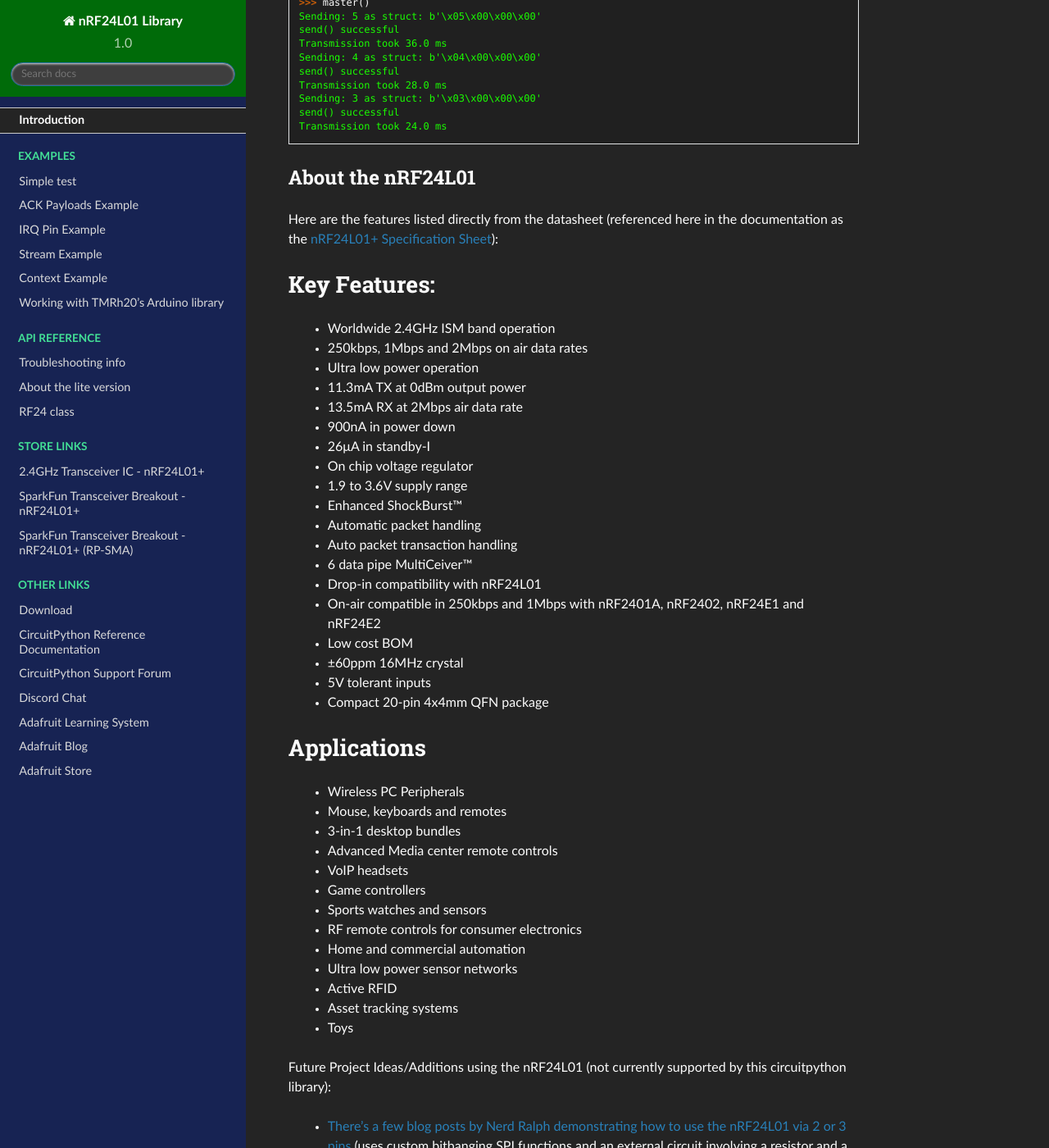
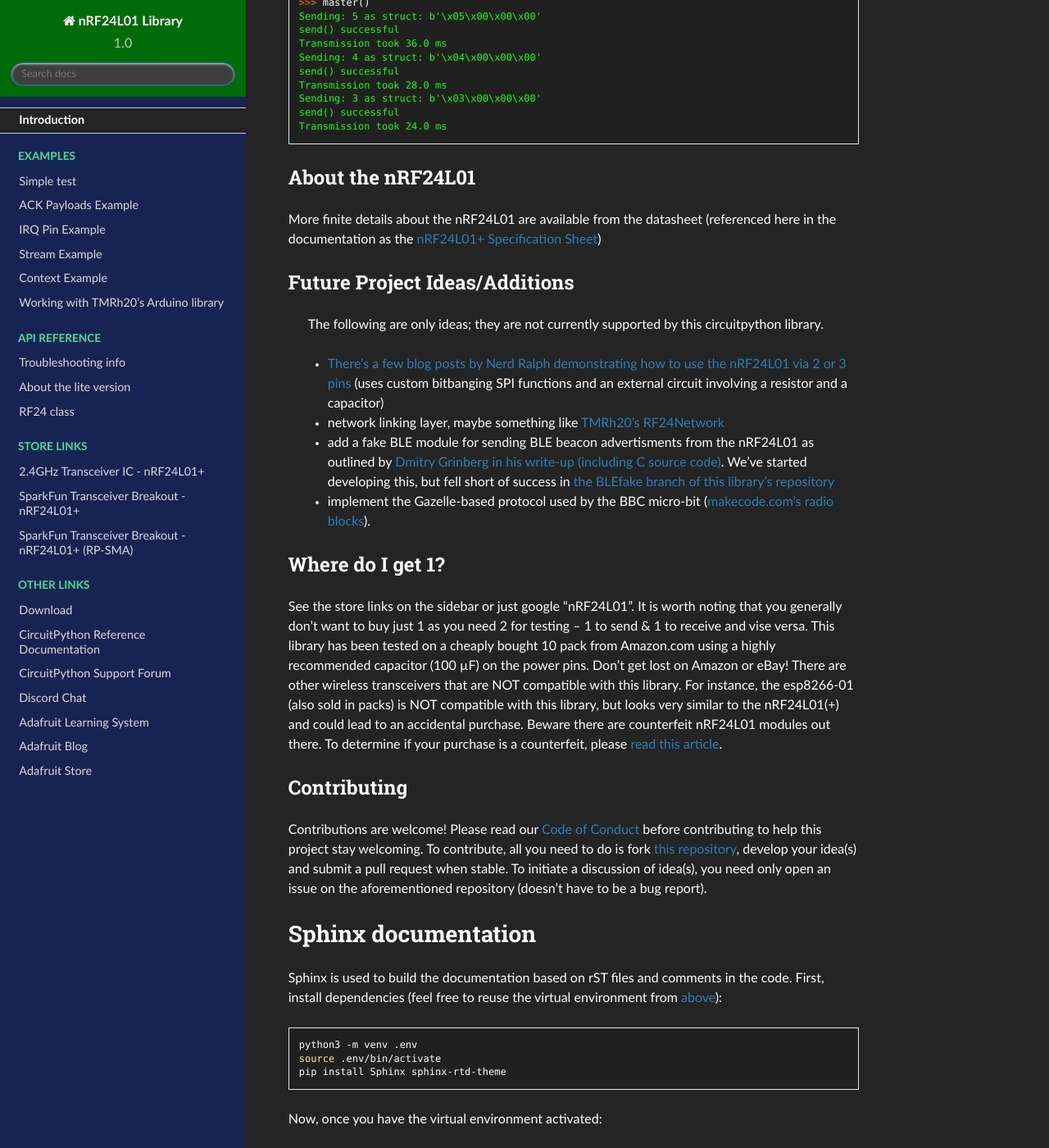
Before and after one commit to nRF24/CircuitPython_nRF24L01, a Sphinx documentation site: the page built from docs/index.rst, in a window 1280 px wide and 1400 px high, scrolled down 3439 px. Shown: the whole window at 82% size. Built offline with Sphinx 7.4.7 and the Read the Docs theme 2.0.0, drawn with Linux system fonts in a browser that asks for light colours; some of the changed text lies outside the part shown.

Commit message:
doc tweaks

```diff
--- a/README.rst
+++ b/README.rst
@@ -149,58 +149,22 @@
 About the nRF24L01
 ==================
 
-Here are the features listed directly from the datasheet (referenced here in the documentation as the `nRF24L01+ Specification Sheet <https://www.sparkfun.com/datasheets/Components/SMD/nRF24L01Pluss_Preliminary_Product_Specification_v1_0.pdf>`_):
+More finite details about the nRF24L01 are available from the datasheet (referenced here in the documentation as the `nRF24L01+ Specification Sheet <https://www.sparkfun.com/datasheets/Components/SMD/nRF24L01Pluss_Preliminary_Product_Specification_v1_0.pdf>`_)
 
-Key Features:
--------------
+Future Project Ideas/Additions
+==============================
 
-    * Worldwide 2.4GHz ISM band operation
-    * 250kbps, 1Mbps and 2Mbps on air data rates
-    * Ultra low power operation
-    * 11.3mA TX at 0dBm output power
-    * 13.5mA RX at 2Mbps air data rate
-    * 900nA in power down
-    * 26μA in standby-I
-    * On chip voltage regulator
-    * 1.9 to 3.6V supply range
-    * Enhanced ShockBurst™
-    * Automatic packet handling
-    * Auto packet transaction handling
-    * 6 data pipe MultiCeiver™
-    * Drop-in compatibility with nRF24L01
-    * On-air compatible in 250kbps and 1Mbps with nRF2401A, nRF2402, nRF24E1 and nRF24E2
-    * Low cost BOM
-    * ±60ppm 16MHz crystal
-    * 5V tolerant inputs
-    * Compact 20-pin 4x4mm QFN package
-
-Applications
-------------
-
-    * Wireless PC Peripherals
-    * Mouse, keyboards and remotes
-    * 3-in-1 desktop bundles
-    * Advanced Media center remote controls
-    * VoIP headsets
-    * Game controllers
-    * Sports watches and sensors
-    * RF remote controls for consumer electronics
-    * Home and commercial automation
-    * Ultra low power sensor networks
-    * Active RFID
-    * Asset tracking systems
-    * Toys
-
-Future Project Ideas/Additions using the nRF24L01 (not currently supported by this circuitpython library):
+    The following are only ideas; they are not currently supported by this circuitpython library.
 
     * `There's a few blog posts by Nerd Ralph demonstrating how to use the nRF24L01 via 2 or 3 pins <http://nerdralph.blogspot.com/2015/05/nrf24l01-control-with-2-mcu-pins-using.html>`_ (uses custom bitbanging SPI functions and an external circuit involving a resistor and a capacitor)
     * network linking layer, maybe something like `TMRh20's RF24Network <http://tmrh20.github.io/RF24Network/>`_
     * add a fake BLE module for sending BLE beacon advertisments from the nRF24L01 as outlined by `Dmitry Grinberg in his write-up (including C source code) <http://dmitry.gr/index.php?r=05.Projects&proj=11.%20Bluetooth%20LE%20fakery>`_. We've started developing this, but fell short of success in `the BLEfake branch of this library's repository <https://github.com/2bndy5/CircuitPython_nRF24L01/tree/BLEfake>`_
+    * implement the Gazelle-based protocol used by the BBC micro-bit (`makecode.com's radio blocks <https://makecode.microbit.org/reference/radio>`_).
 
 Where do I get 1?
 =================
 
-See the store links on the sidebar or just google "nRF24L01". It is worth noting that you generally don't want to buy just 1 as you need 2 for testing -- 1 to send & 1 to receive and vise versa. This library has been tested on a cheaply bought 10 pack from Amazon.com using a highly recommended capacitor (100 µF) on the power pins. Don't get lost on Amazon or eBay! There are other wireless transceivers that are NOT compatible with this library. For instance, the esp8266-01 (also sold in packs) is NOT compatible with this library, but looks very similar to the nRF24L01(+) and could lead to an accidental purchase.
+See the store links on the sidebar or just google "nRF24L01". It is worth noting that you generally don't want to buy just 1 as you need 2 for testing -- 1 to send & 1 to receive and vise versa. This library has been tested on a cheaply bought 10 pack from Amazon.com using a highly recommended capacitor (100 µF) on the power pins. Don't get lost on Amazon or eBay! There are other wireless transceivers that are NOT compatible with this library. For instance, the esp8266-01 (also sold in packs) is NOT compatible with this library, but looks very similar to the nRF24L01(+) and could lead to an accidental purchase. Beware there are counterfeit nRF24L01 modules out there. To determine if your purchase is a counterfeit, please `read this article <https://hackaday.com/2015/02/23/nordic-nrf24l01-real-vs-fake/>`_.
 
 Contributing
 ============
@@ -229,4 +193,5 @@
     sphinx-build -E -W -b html . _build/html
 
 This will output the documentation to ``docs/_build/html``. Open the index.html in your browser to
-view them. It will also (due to -W) error out on any warning like Travis CI does. This is a good way to locally verify it will pass.
+view them. It will also (due to -W) error out on any warning like the Github action, Build CI,
+does. This is a good way to locally verify it will pass.
--- a/docs/_static/darkness.css
+++ b/docs/_static/darkness.css
@@ -314,3 +314,8 @@
 .rst-content h1:hover .headerlink::after, .rst-content h2:hover .headerlink::after, .rst-content .toctree-wrapper p.caption:hover .headerlink::after, .rst-content h3:hover .headerlink::after, .rst-content h4:hover .headerlink::after, .rst-content h5:hover .headerlink::after, .rst-content h6:hover .headerlink::after, .rst-content dl dt:hover .headerlink::after, .rst-content p.caption:hover .headerlink::after, .rst-content table > caption:hover .headerlink::after, .rst-content .code-block-caption:hover .headerlink::after {
   color: #29ae5b !important;
 }
+
+html.writer-html4 .rst-content dl:not(.docutils)>dt,
+html.writer-html5 .rst-content dl[class]:not(.option-list):not(.field-list):not(.footnote):not(.glossary):not(.simple)>dt {
+ background: #2e363c;
+}
--- a/docs/api.rst
+++ b/docs/api.rst
@@ -110,7 +110,7 @@
 ******************
 
 .. autoclass:: circuitpython_nrf24l01.rf24.RF24
-  :no-members:
+    :no-members:
 
     This class aims to be compatible with other devices in the nRF24xxx product line that implement
     the Nordic proprietary Enhanced ShockBurst Protocol (and/or the legacy ShockBurst Protocol),
```
